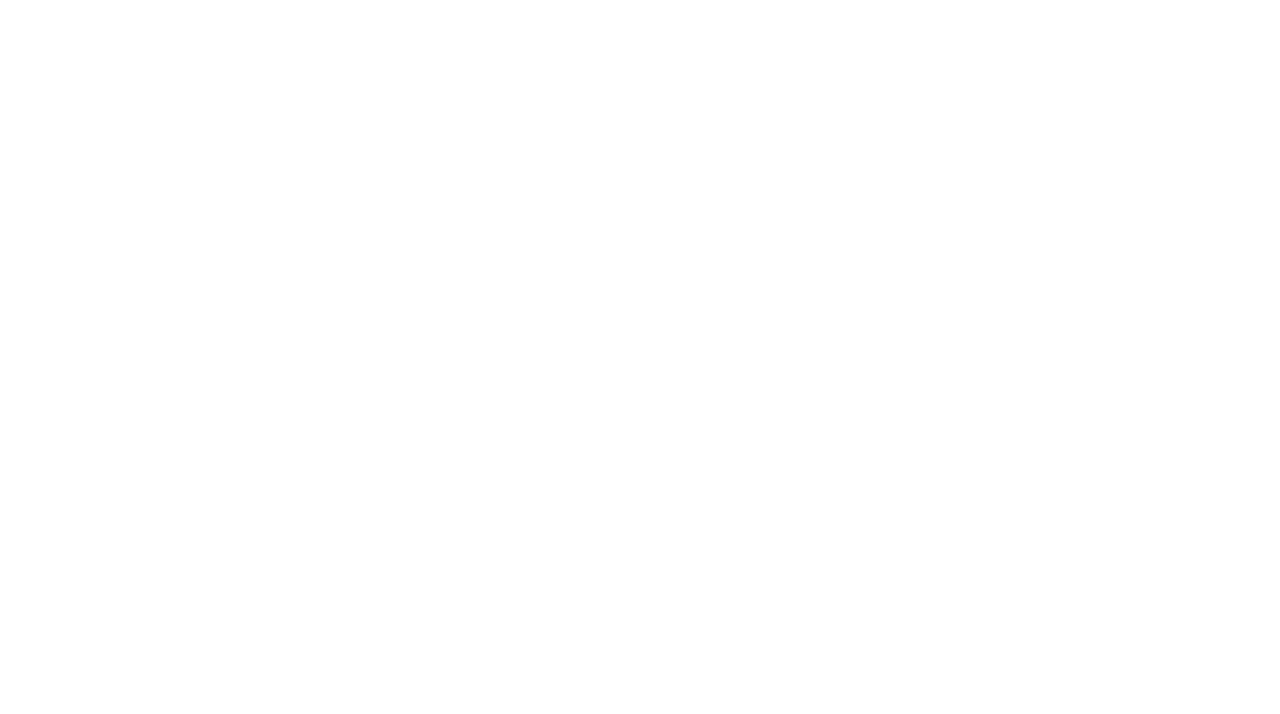
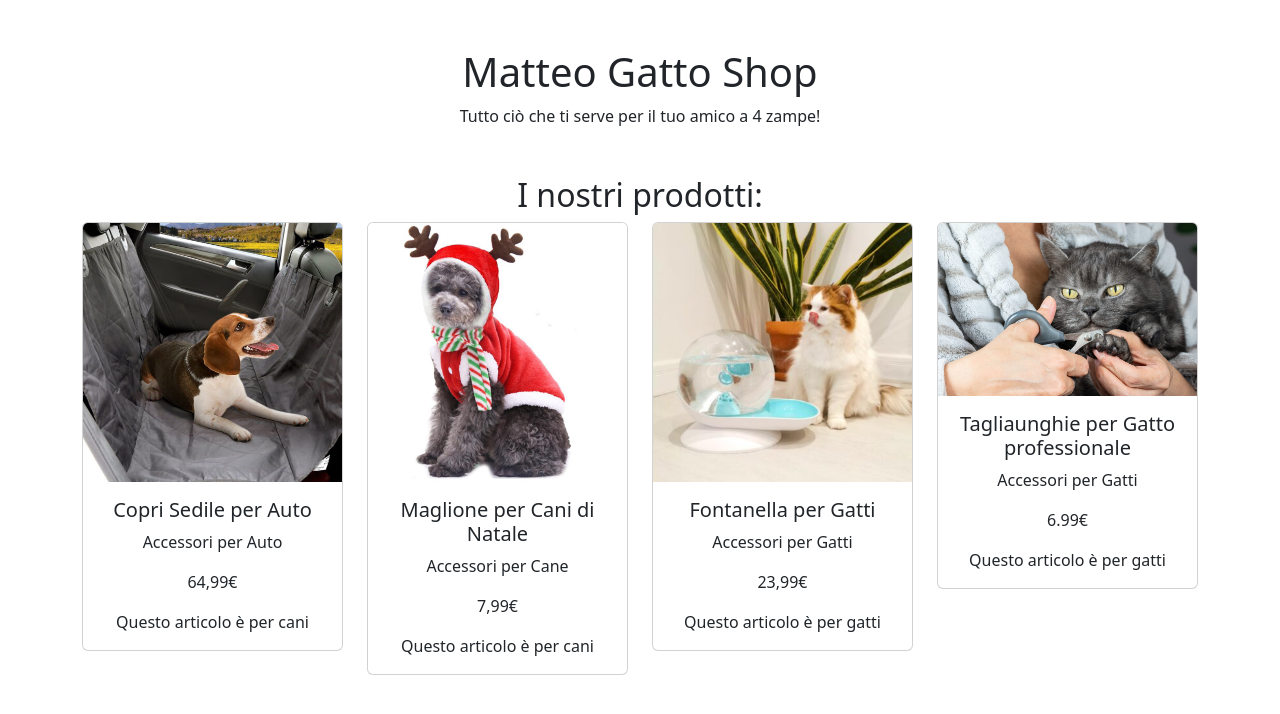
Before and after one commit to Matteogatto94/php-oop-2, a PHP site: page / in a window 1280 px wide. Before the commit the part shown is empty. Shown: the top 714 px of the page. Run offline with PHP 8.4, Linux system fonts and the light colour scheme.

Commit message:
finish exercise

```diff
--- /dev/null
+++ b/Models/Categories.php
@@ -0,0 +1,14 @@
+<?php
+
+
+class Category
+{
+    public function __construct($type_article)
+    {
+        if ($type_article === 'cane') {
+            $this->type_article = 'Questo articolo è per cani';
+        } else {
+            $this->type_article = 'Questo articolo è per gatti';
+        }
+    }
+}
--- a/Models/Product.php
+++ b/Models/Product.php
@@ -1 +1,20 @@
 <?php
+
+require_once __DIR__ . '/Categories.php';
+class Product
+{
+    public string $type;
+    public string $image;
+    public string $name;
+
+
+
+    public function __construct($type, $image, $name, $price, Category $type_article)
+    {
+        $this->type = $type;
+        $this->image = $image;
+        $this->name = $name;
+        $this->price = $price;
+        $this->type_article = $type_article;
+    }
+}
--- a/index.php
+++ b/index.php
@@ -1 +1,111 @@
 <?php
+require __DIR__ . '/Models/Product.php';
+
+$copriSedile = new Product('Accessori per Auto', 'coprisedile_cane.jpg', 'Copri Sedile per Auto', '64,99€', new Category('cane'));
+
+$maglioneNatale = new Product('Accessori per Cane', 'maglione_cane.jpg', 'Maglione per Cani di Natale', '7,99€', new Category('cane'));
+
+$fontanella = new Product('Accessori per Gatti', 'fontanella_gatto.jpeg', 'Fontanella per Gatti', '23,99€', new Category('gatto'));
+
+$tagliaUnghie = new Product('Accessori per Gatti', 'tagliaunghie.jpeg', 'Tagliaunghie per Gatto professionale', '6.99€', new Category('gatto'));
+
+/*var_dump($copriSedile);
+var_dump($maglioneNatale);
+var_dump($fontanella);
+var_dump($tagliaUnghie);*/
+
+?>
+
+<!DOCTYPE html>
+<html lang="en">
+
+<head>
+    <meta charset="UTF-8">
+    <meta http-equiv="X-UA-Compatible" content="IE=edge">
+    <meta name="viewport" content="width=device-width, initial-scale=1.0">
+    <title>Pets Store</title>
+
+    <!-- Link Bootstrap -->
+    <link href="https://cdn.jsdelivr.net/npm/bootstrap@5.2.3/dist/css/bootstrap.min.css" rel="stylesheet" integrity="sha384-rbsA2VBKQhggwzxH7pPCaAqO46MgnOM80zW1RWuH61DGLwZJEdK2Kadq2F9CUG65" crossorigin="anonymous">
+</head>
+
+<body>
+    <header id="site_header">
+        <div class="shop_title text-center mt-5">
+            <h1>Matteo Gatto Shop</h1>
+            <p>Tutto ciò che ti serve per il tuo amico a 4 zampe!</p>
+        </div>
+    </header>
+    <!-- /#site_header -->
+
+    <main id="site_main">
+
+        <div class="container">
+            <div class="products text-center mt-5">
+                <div class="products_title">
+                    <h2>I nostri prodotti:</h2>
+                </div>
+
+                <div class="row">
+                    <div class="col">
+                        <div class="card">
+                            <img src=" ./img/<?= $copriSedile->image ?>" class="card-img-top" alt="">
+                            <div class="card-body">
+                                <h5 class="card-title"><?= $copriSedile->name ?></h5>
+                                <p class="card-text"><?= $copriSedile->type ?></p>
+                                <p class="card-text"><?= $copriSedile->price ?></p>
+                                <p class="card-text"><?= $copriSedile->type_article->type_article ?></p>
+                            </div>
+                        </div>
+                    </div>
+
+                    <div class="col">
+                        <div class="card">
+                            <img src=" ./img/<?= $maglioneNatale->image ?>" class="card-img-top" alt="">
+                            <div class="card-body">
+                                <h5 class="card-title"><?= $maglioneNatale->name ?></h5>
+                                <p class="card-text"><?= $maglioneNatale->type ?></p>
+                                <p class="card-text"><?= $maglioneNatale->price ?></p>
+                                <p class="card-text"><?= $maglioneNatale->type_article->type_article ?></p>
+                            </div>
+                        </div>
+                    </div>
+
+                    <div class="col">
+                        <div class="card">
+                            <img src=" ./img/<?= $fontanella->image ?>" class="card-img-top" alt="">
+                            <div class="card-body">
+                                <h5 class="card-title"><?= $fontanella->name ?></h5>
+                                <p class="card-text"><?= $fontanella->type ?></p>
+                                <p class="card-text"><?= $fontanella->price ?></p>
+                                <p class="card-text"><?= $fontanella->type_article->type_article ?></p>
+                            </div>
+                        </div>
+                    </div>
+
+                    <div class="col">
+                        <div class="card">
+                            <img src=" ./img/<?= $tagliaUnghie->image ?>" class="card-img-top" alt="">
+                            <div class="card-body">
+                                <h5 class="card-title"><?= $tagliaUnghie->name ?></h5>
+                                <p class="card-text"><?= $tagliaUnghie->type ?></p>
+                                <p class="card-text"><?= $tagliaUnghie->price ?></p>
+                                <p class="card-text"><?= $tagliaUnghie->type_article->type_article ?></p>
+                            </div>
+                        </div>
+                    </div>
+                </div>
+
+            </div>
+        </div>
+
+    </main>
+    <!-- /#site_main -->
+
+    <footer id="site_footer">
+
+    </footer>
+    <!-- /#site_footer -->
+</body>
+
+</html>
```
Also changed, not shown: img/coprisedile_cane.jpg (added), img/fontanella_gatto.jpeg (added), img/maglione_cane.jpg (added), img/tagliaunghie.jpeg (added).
